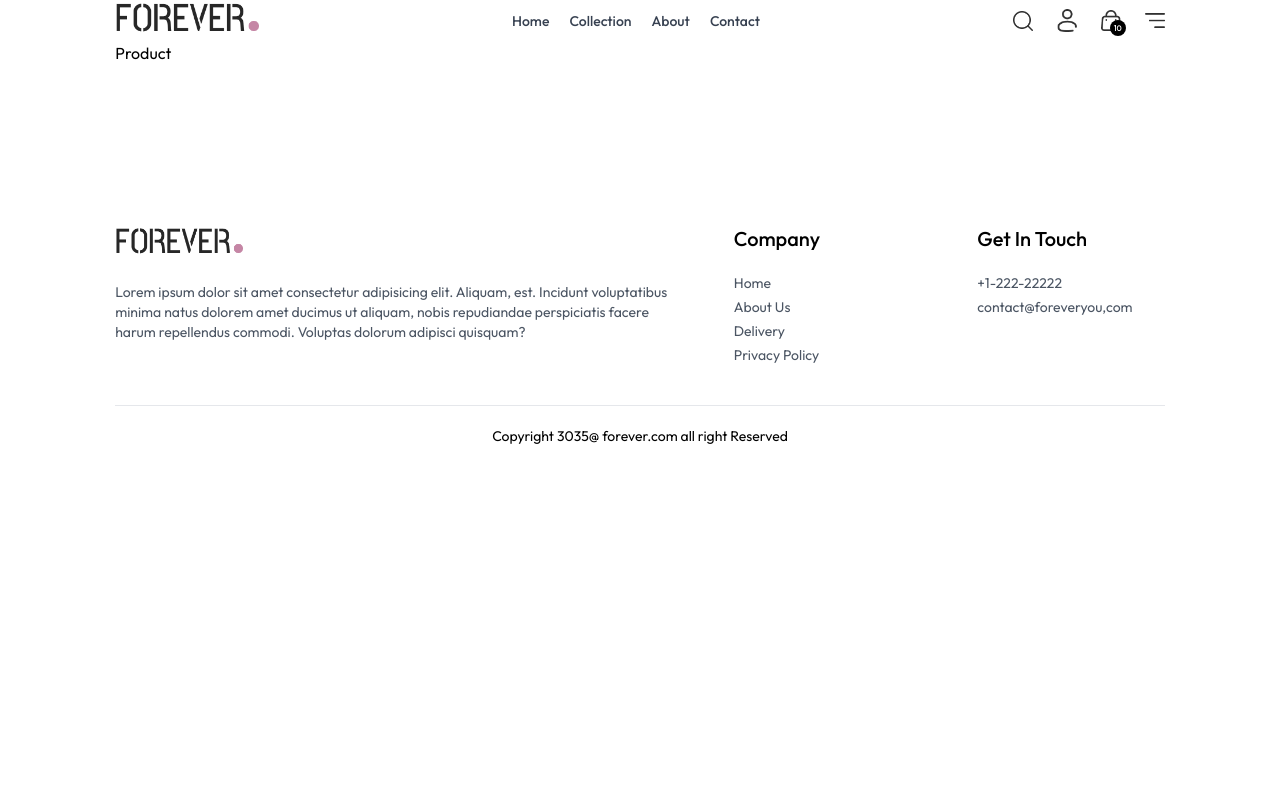
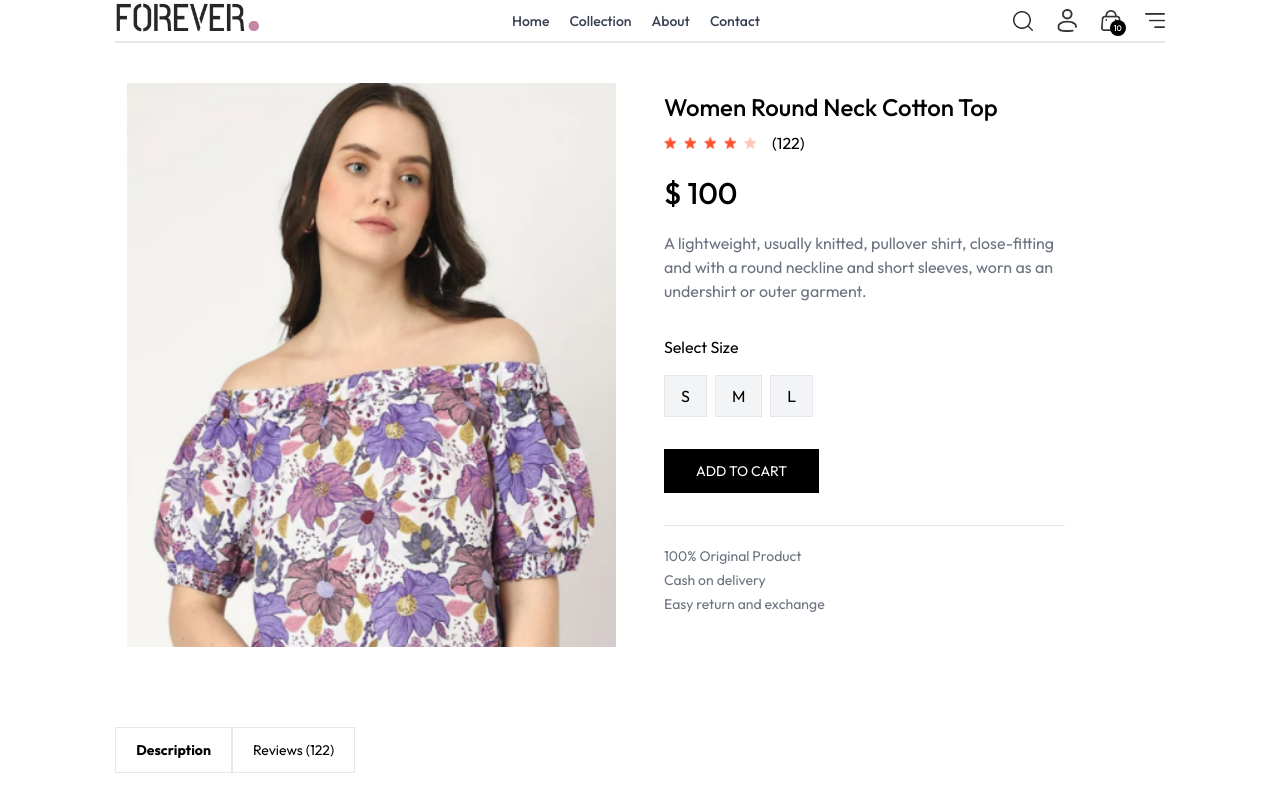
Before and after one commit to arirarif/TubeEcommerceMERN, a React (Vite) app: page /product/aaaaa in a window 1280 px wide. Shown: the top 791 px of the page. Built offline with nearby package versions, Linux system fonts and the light colour scheme.

Commit message:
product page

```diff
--- a/src/index.css
+++ b/src/index.css
@@ -15,7 +15,9 @@
   font-weight: 400;
   font-style: normal;
 }
-
+::-webkit-scrollbar{
+  display: none;
+}
 @media (min-width: 640px) {
   a.active{
     background-color: black;
--- a/src/pages/Product.jsx
+++ b/src/pages/Product.jsx
@@ -1,9 +1,103 @@
-import React from 'react'
+import React, { useContext, useEffect, useState } from 'react'
+import { useParams } from 'react-router-dom'
+import { ShopContext } from '../context/ShopContext'
+import { assets } from '../assets/assets'
 
 const Product = () => {
-  return (
-    <div>Product</div>
-  )
+  const { productId } = useParams()
+  const { products, currency } = useContext(ShopContext)
+  const [productData, setProductData] = useState(false)
+  const [image, setImage] = useState('')
+  const [size, setSize] = useState('')
+
+  const fetchProductData = async () => {
+    products.map((item) => {
+      if (item._id === productId) {
+        setProductData(item)
+        setImage(item.image[0])
+        console.log(item)
+        return null
+      }
+    }
+    )
+  }
+  useEffect(() => {
+    fetchProductData()
+  }, [productId, Product])
+
+
+  return productData ? (
+    <div className='border-t-2 pt-10 transition-opacity ease-in duration-500 opacity-100'>
+      {/* product data */}
+      <div className='flex gap-12 sm:gap-12 flex-col sm:flex-row'>
+
+        {/* product images */}
+        <div className='flex-1 flex flex-col-reverse gap-3 sm:flex-row'>
+          <div className='flex-1 flex-col overflow-x-auto sm:overflow-y-scroll justify-between sm:justify-normal sm:w-[18.7%] w-full'>
+            {
+              productData.image.map((item, index) => (
+                <img onClick={() => setImage(item)} src={item} key={index} className='w-[24%] sm:w-full sm:mb-3 flex-shrink-0 cursor-pointer' alt="" />
+              ))
+
+            }
+          </div>
+          <div className='w-full sm:w-[80%'>
+            <img className='w-full h-auto' src={image} alt="" />
+          </div>
+        </div>
+        {/* product info */}
+        <div className='flex-1 '>
+          <h1 className='font-medium text-2xl mt-2'> {productData.name} </h1>
+          <div className='flex items-center gap-2 mt-2'>
+            <img src={assets.star_icon} alt="" className="w-3 5" />
+            <img src={assets.star_icon} alt="" className="w-3 5" />
+            <img src={assets.star_icon} alt="" className="w-3 5" />
+            <img src={assets.star_icon} alt="" className="w-3 5" />
+            <img src={assets.star_dull_icon} alt="" className="w-3 5" />
+            <p className='pl-2'> (122) </p>
+
+          </div>
+          <p className='mt-5 text-3xl font-medium'> {currency} {productData.price} </p>
+          <p className='mt-5 text-gray-500 md:w-4/5'> {productData.description} </p>
+          <div className='flex flex-col gap-4 my-8'>
+            <p className=''>Select Size </p>
+            <div className='flex gap-2'>
+              {
+                productData.sizes.map((item, index) => (
+                  <button onClick={() => setSize(item)} key={index} className={`border py-2 px-4 bg-gray-100 ${item === size ? 'border-orange-500' : ''}`}> {item} </button>
+                ))
+              }
+            </div>
+          </div>
+          <button className='bg-black text-white px-8 py-3 text-sm active:bg-gray-700'> ADD TO CART </button>
+          <hr className='mt-8 sm:w-4/5' />
+
+          <div className='text-sm text-gray-500 mt-5 flex flex-col gap-1'>
+            <p>100% Original Product</p>
+            <p>Cash on delivery </p>
+            <p>Easy return and exchange</p>
+          </div>
+        </div>
+      </div>
+      {/* Description and Review section */}
+      <div className='mt-20'>
+        <div className='flex '>
+          <b className='border px-5 py-3 text-sm'>Description</b>
+          <p className='border px-5 py-3 text-sm'>Reviews (122)</p>
+        </div>
+        <div className='flex flex-col gap-5 mt-5 border px-6 py-6 text-sm text-gray-500'>
+          <p> Lorem ipsum, dolor sit amet consectetur adipisicing elit. Dolorem ex at praesentium, eum molestias, quos aliquam quam ad, nobis facere nulla tenetur quibusdam natus corrupti sit est sapiente? Porro, rerum? </p>
+          <p> Lorem ipsum dolor sit amet consectetur, adipisicing elit. Accusamus esse quidem repudiandae voluptatem praesentium impedit nam, rerum laudantium corrupti omnis saepe, harum itaque culpa, dolore illo neque aperiam quos magnam? </p>
+        </div>
+      </div>
+
+
+      {/* Related product */}
+      <div className=''>
+
+      </div>
+    </div>
+  ) : <div className='opacity-0'></div>
 }
 
 export default Product
```
